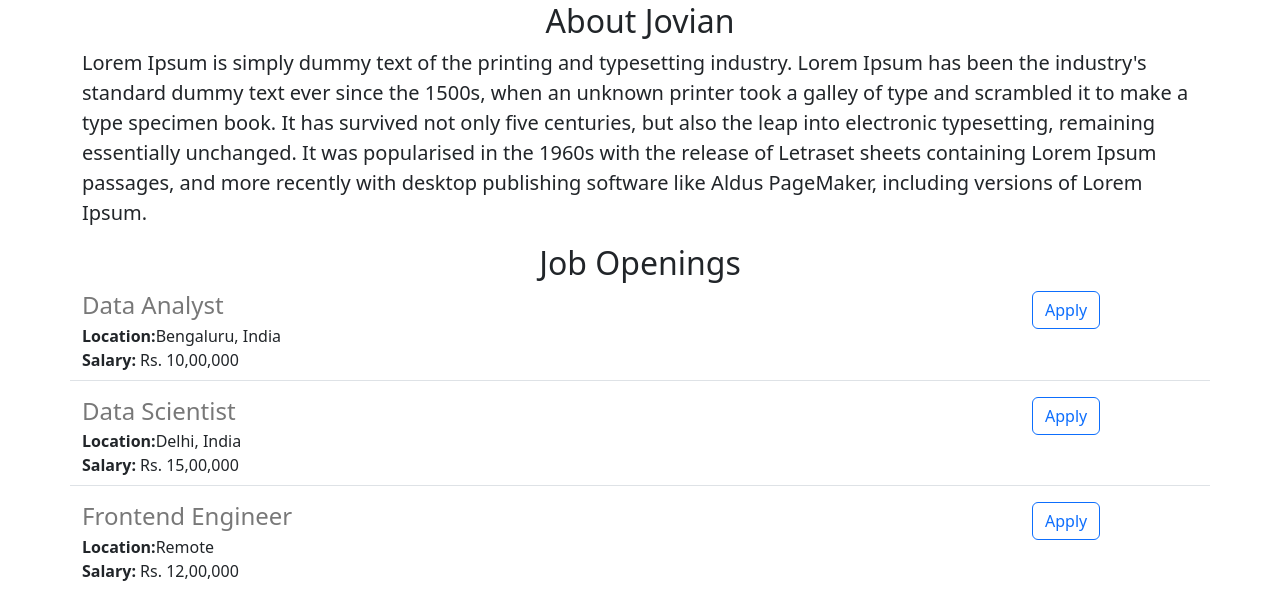
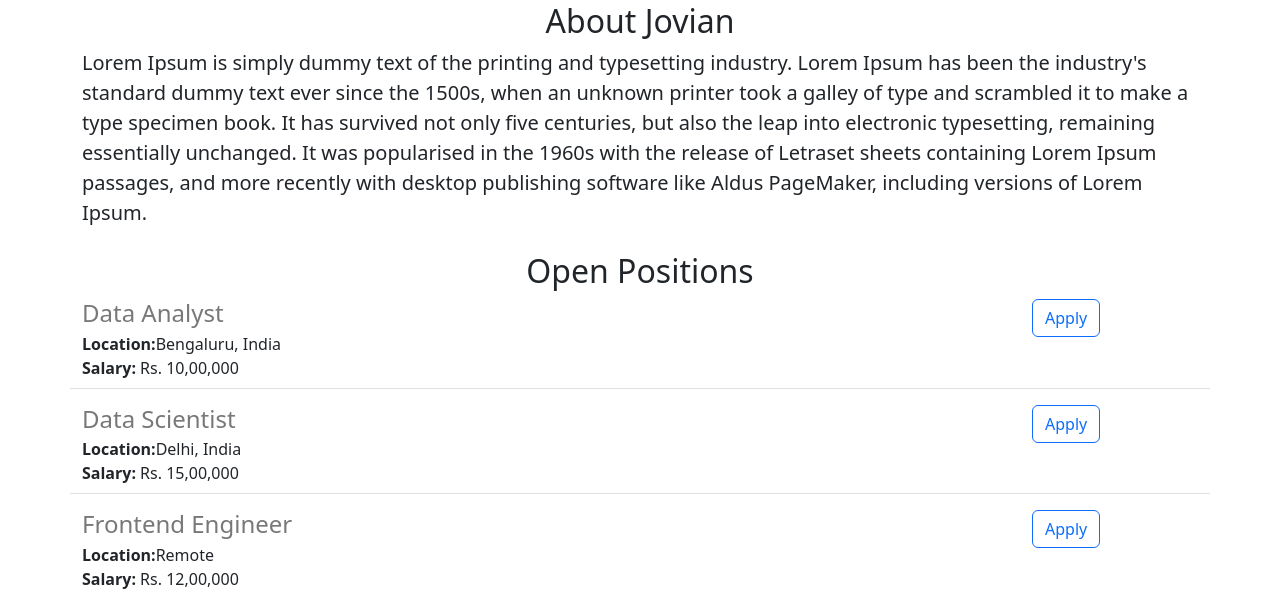
Before and after one commit to Willymwa85/Jovian-employment-search-website, a Flask app: page / in a window 1280 px wide. Shown: the part 462-1051 px from the top of the page. Run offline with Flask 3, Linux system fonts and the light colour scheme.

Commit message:
add open positions

```diff
--- a/templates/home.html
+++ b/templates/home.html
@@ -21,7 +21,7 @@
     <p class="lead">
       Lorem Ipsum is simply dummy text of the printing and typesetting industry. Lorem Ipsum has been the industry's standard dummy text ever since the 1500s, when an unknown printer took a galley of type and scrambled it to make a type specimen book. It has survived not only five centuries, but also the leap into electronic typesetting, remaining essentially unchanged. It was popularised in the 1960s with the release of Letraset sheets containing Lorem Ipsum passages, and more recently with desktop publishing software like Aldus PageMaker, including versions of Lorem Ipsum.
     </p>
-    <h2 class="text-center">Job Openings</h2>
+    <h2 class="text-center mt-2 mt-4">Open Positions</h2>
     <div>
       {% for job in jobs %}
        {% include 'jobitem.html' %}
```
